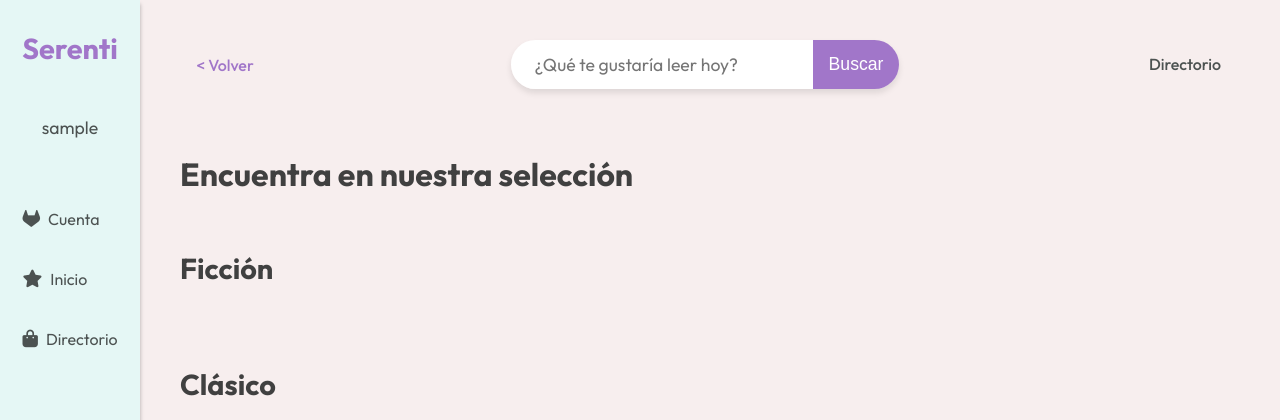
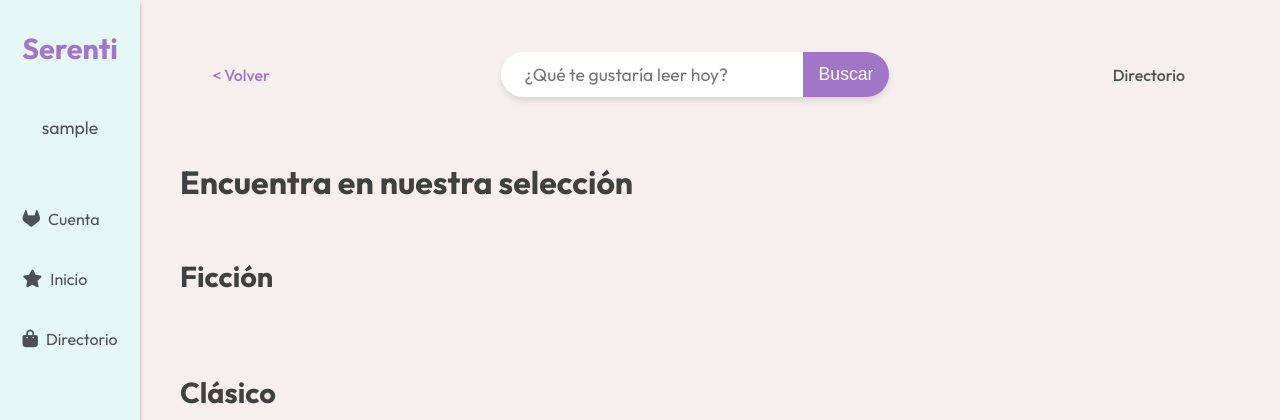
Before and after one commit to MPerezC20/BDProject, a Django app: page /accounts/userDirectory/ in a window 1280 px wide. Shown: the top 420 px of the page. Run offline with Django 5.2, Linux system fonts and the light colour scheme; the visitor is signed in with stand-in values (Sample User, id 1); data that the repository does not hold is empty; some web fonts are replaced.

Commit message:
ultimo detalle
LISTO

```diff
--- a/Serenti/settings.py
+++ b/Serenti/settings.py
@@ -84,7 +84,7 @@ DATABASES = {
         'ENGINE': 'django.db.backends.mysql',
         'NAME': 'dblibreria',          # ← el nombre real de tu BD
         'USER': 'root',
-        'PASSWORD': '', # ← tu contraseña real de MySQL
+        'PASSWORD': 'Pakkun17', # ← tu contraseña real de MySQL
         'HOST': '127.0.0.1',
         'PORT': '3306',
     }
--- a/static/CSS/dashboard.css
+++ b/static/CSS/dashboard.css
@@ -113,6 +113,7 @@ li {
     flex: 0.2 0 10%;
     text-align: center;
     margin-right: 30px;
+    margin-top: 1px;
 }
 
 .search-item a{
@@ -124,7 +125,7 @@ li {
 
 .search-input {
     flex: 1;
-    padding: 0.8rem 1.5rem;
+    padding: 0.7rem 1.6rem;
     border: none;
     font-size: 1.1rem;
     font-family: 'Outfit', sans-serif;
--- a/static/CSS/sucur.css
+++ b/static/CSS/sucur.css
@@ -47,7 +47,7 @@
 }
 
 .cta-footer {
-    margin-top: 230px;
+    margin-top: 50px;
     text-align: center;
     margin-right: 40px;
 }
--- a/static/CSS/userDirectory.css
+++ b/static/CSS/userDirectory.css
@@ -28,7 +28,6 @@ body {
     margin: 0;
     margin-top: 30px;
     margin-bottom: 65px;
-    text-align: center;
 }
 
 .search-grid {
@@ -40,9 +39,10 @@ body {
 }
 
 .search-item {
-    flex: 0.1 0 10%;
+    flex: 0.2 0 10%;
     text-align: center;
-    margin-right: 30px;
+    margin-right: 50px;
+    margin-top: 12px;
 }
 
 .search-item a {
@@ -53,10 +53,10 @@ body {
 }
 
 .search-form {
-    margin: 0 auto;
+    margin: 0 auto 0;
     border-radius: 50px;
     overflow: hidden;
-    box-shadow: 0 4px 6px rgba(0, 0, 0, 0.1);
+    box-shadow: 0 4px 6px rgba(0,0,0,0.1);
     display: flex;
     border: none;
     flex-grow: 1;
@@ -65,7 +65,7 @@ body {
 
 .search-input {
     flex: 1;
-    padding: 0.8rem 1.5rem;
+    padding: 0.7rem 1.5rem;
     border: none;
     font-size: 1.1rem;
     font-family: 'Outfit', sans-serif;
```
